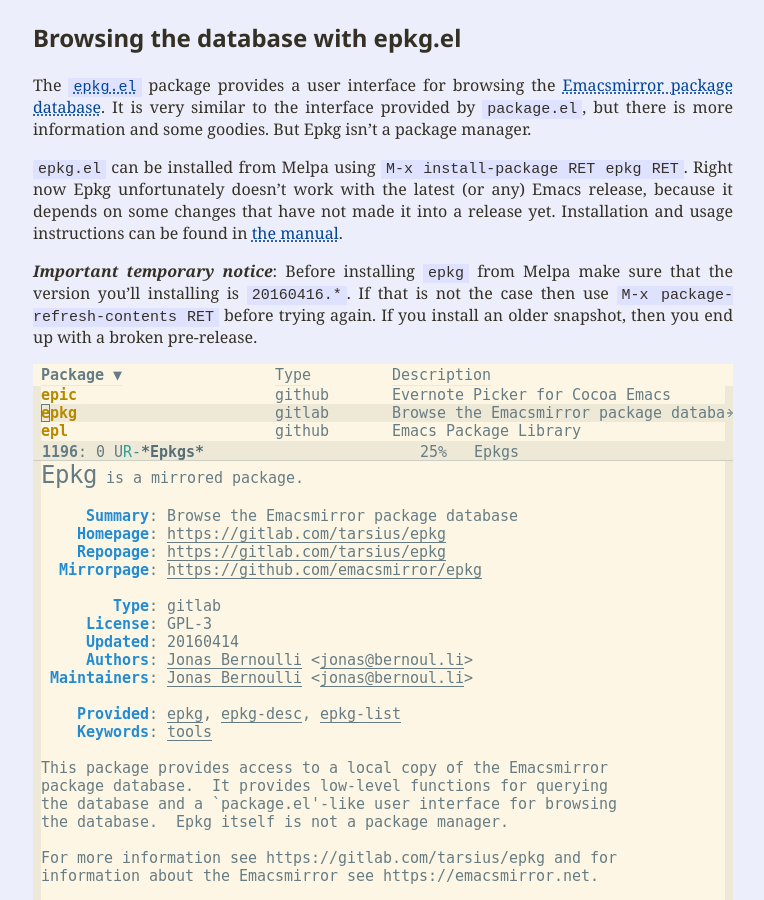
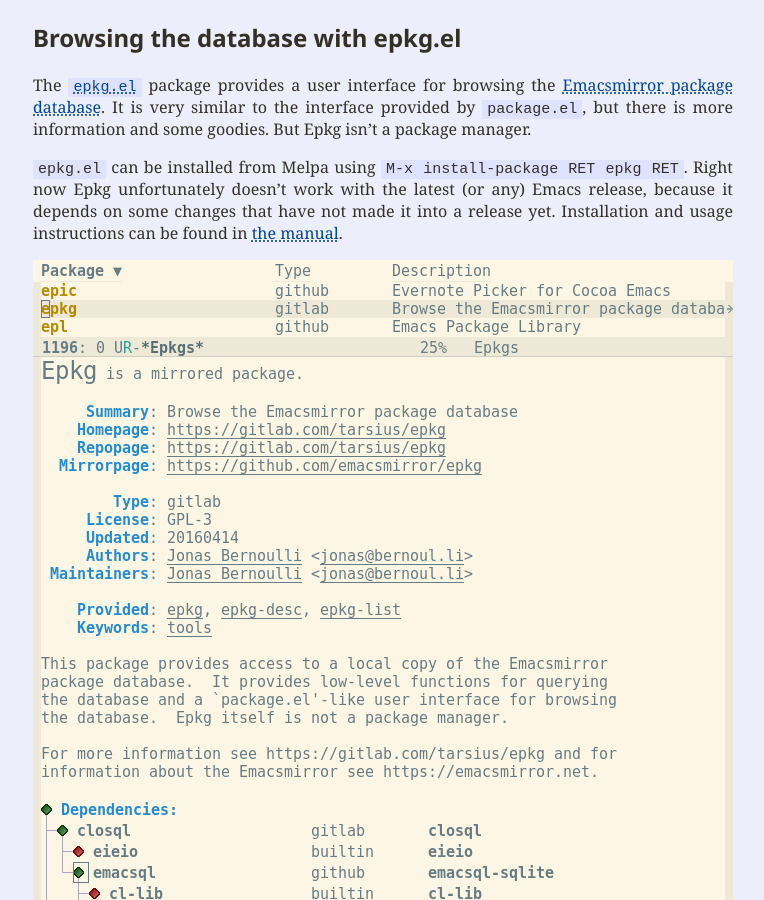
Before and after one commit to emacsmirror/emacsmirror.net, a Jekyll site: the page built from index.md, in a window 1280 px wide and 900 px high, scrolled down 2253 px. Shown: the whole window, without its empty margins (257-1021 px from the left). Built offline with Jekyll 4.4.1, drawn with Linux system fonts in a browser that asks for light colours; emoji names are drawn with the system emoji font.

Commit message:
[c] remove temporary note

```diff
--- a/index.md
+++ b/index.md
@@ -92,12 +92,6 @@
 (or any) Emacs release, because it depends on some changes that have
 not made it into a release yet.  Installation and usage instructions
 can be found in [the manual](/manual/epkg).
-
-***Important temporary notice***: Before installing `epkg` from Melpa
-make sure that the version you'll installing is `20160416.*`.  If that
-is not the case then use `M-x package-refresh-contents RET` before
-trying again.  If you install an older snapshot, then you end up with
-a broken pre-release.
 
 <img src="/assets/epkg.png">
 
```
